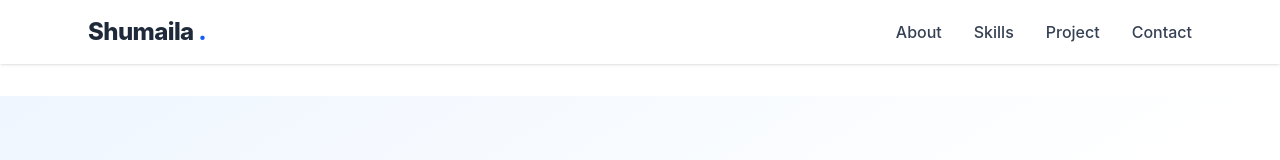
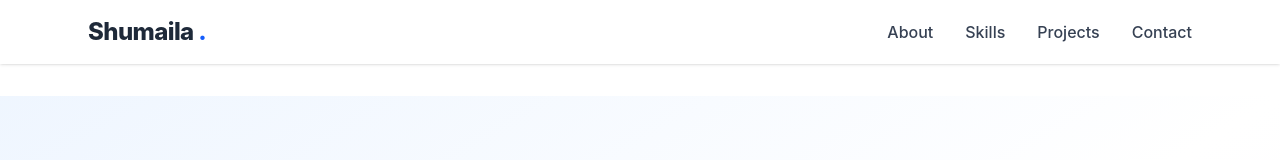
Before and after one commit to shumaila1421/Portfolio--Next.js, a Next.js app: page / in a window 1280 px wide. Shown: the top 160 px of the page. Built offline with nearby package versions, Linux system fonts and the light colour scheme.

Commit message:
error resolved

```diff
--- a/app/components/navbar.tsx
+++ b/app/components/navbar.tsx
@@ -26,7 +26,7 @@ export default function Navbar() {
             Skills
           </a>
           <a href="#projects" className="hover:text-blue-600 transition">
-            Project
+            Projects
           </a>
           <a href="#contact" className="hover:text-blue-600 transition">
             Contact
```
